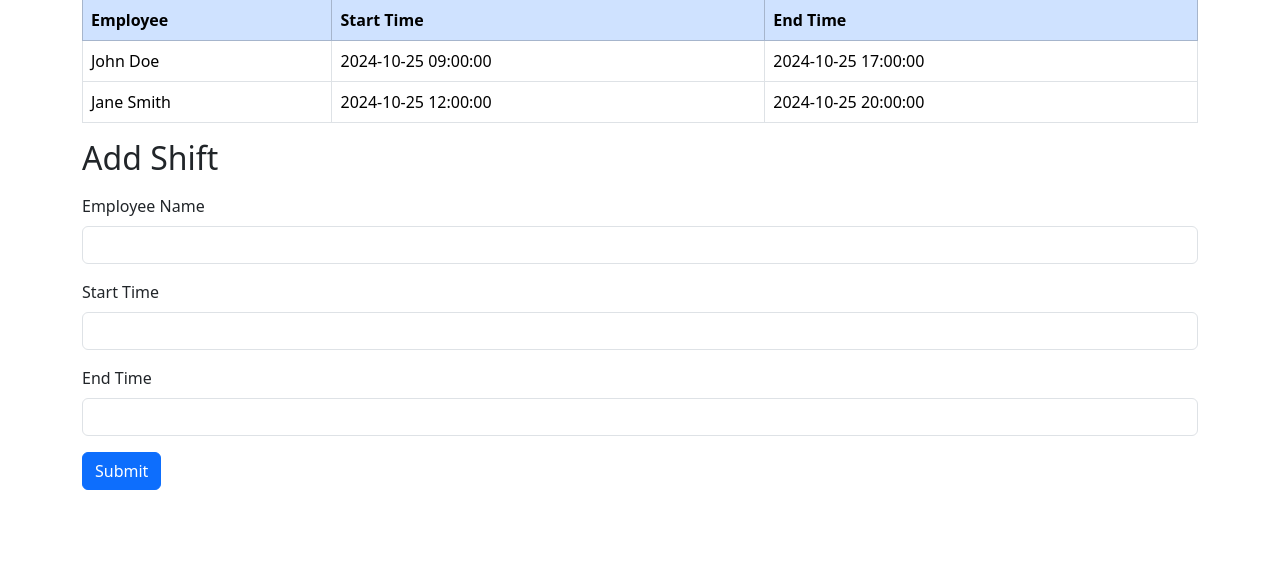
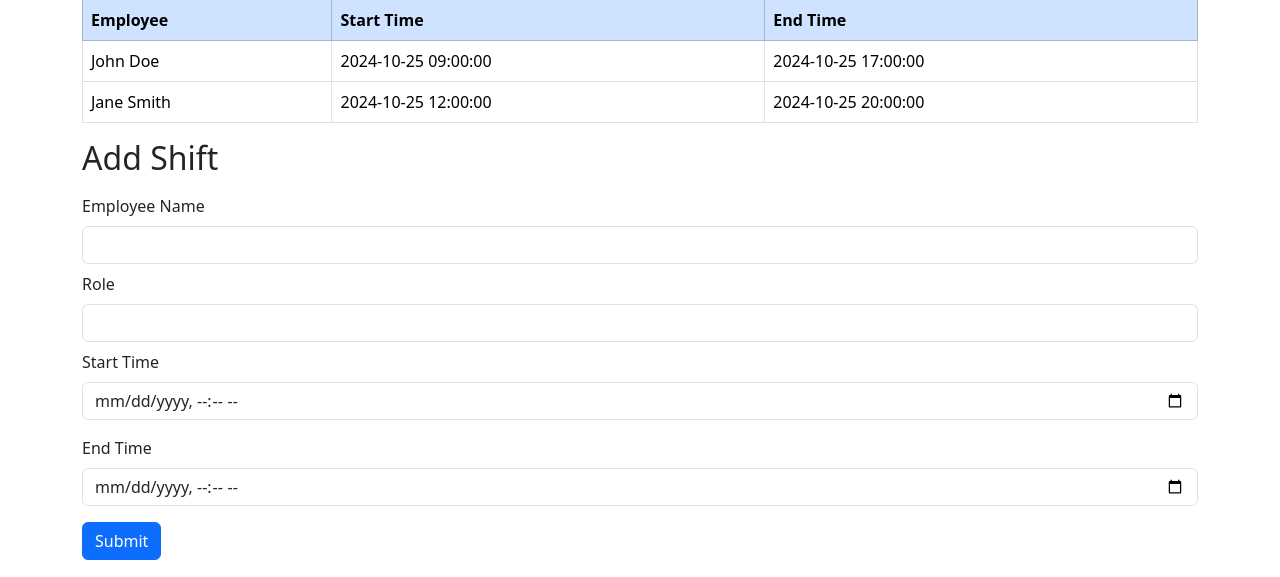
Before and after one commit to swarels/Tech-Assessment, a Flask app: page / in a window 1280 px wide. Shown: the part 223-800 px from the top of the page. Run offline with Flask 3, Linux system fonts and the light colour scheme.

Commit message:
Added role column to the shift information

```diff
--- a/app/forms.py
+++ b/app/forms.py
@@ -4,5 +4,6 @@ from wtforms.validators import InputRequired
 
 class AddShiftForm(FlaskForm):
     name = StringField('Employee Name', validators=[InputRequired()])
-    start_time = DateTimeField('Start Time', validators=[InputRequired()])
-    end_time = DateTimeField('End Time', validators=[InputRequired()])
+    role = StringField('Role', validators=[InputRequired()])
+    start_time = DateTimeField('Start Time', format='%Y-%m-%d %H:%M', validators=[InputRequired()])
+    end_time = DateTimeField('End Time', format='%Y-%m-%d %H:%M', validators=[InputRequired()])
--- a/app/models.py
+++ b/app/models.py
@@ -4,8 +4,6 @@ from app import db
 class Shift(db.Model):
     id = db.Column(db.Integer, primary_key=True)
     employee = db.Column(db.String(100), nullable=False)
+    role = db.Column(db.String(100), nullable=False)
     start_time = db.Column(db.DateTime, nullable=False)
     end_time = db.Column(db.DateTime, nullable=False)
-
-    def __repr__(self):
-        return f'<Shift {self.employee} from {self.start_time} to {self.end_time}>'
--- a/app/routes.py
+++ b/app/routes.py
@@ -18,6 +18,7 @@ def add_shift():
         name = form.name.data
         start_time = form.start_time.data
         end_time = form.end_time.data
+        role = form.role.data
 
         # Add a shift to the database
 
--- a/app/templates/index.html
+++ b/app/templates/index.html
@@ -43,19 +43,24 @@
     <h2 class="mb-3">Add Shift</h2>
     <form method="post" action="{{ url_for('main.add_shift') }}" enctype="multipart/form-data">
         {{ form.csrf_token }}
-        <div class="mb-3">
+        <div class="mb-2">
             <label for="{{ form.name.id }}" class="form-label">{{ form.name.label }}</label>
             {{ form.name(class="form-control") }}
         </div>
+        <div class="mb-2">
+            <label for="{{ form.role.id }}" class="form-label">{{ form.role.label }}</label>
+            {{ form.role(class="form-control") }}
+        </div>
         <div class="mb-3">
             <label for="{{ form.start_time.id }}" class="form-label">{{ form.start_time.label }}</label>
-            {{ form.start_time(class="form-control") }}
+            <input type="datetime-local" name="start_time" id="{{ form.start_time.id }}" class="form-control" required>
         </div>
+
         <div class="mb-3">
             <label for="{{ form.end_time.id }}" class="form-label">{{ form.end_time.label }}</label>
-            {{ form.end_time(class="form-control") }}
+            <input type="datetime-local" name="end_time" id="{{ form.end_time.id }}" class="form-control" required>
         </div>
-        <div class="mb-3">
+        <div class="mb-2">
             <button type="submit" class="btn btn-primary">Submit</button>
         </div>
     </form>
--- a/populatedb.py
+++ b/populatedb.py
@@ -9,11 +9,13 @@ with app.app_context():
 
     shift1 = Shift(
         employee='John Doe',
+        role='Cashier',
         start_time=datetime(2024, 10, 25, 9, 0),
         end_time=datetime(2024, 10, 25, 17, 0)
     )
     shift2 = Shift(
         employee='Jane Smith',
+        role='Manager',
         start_time=datetime(2024, 10, 25, 12, 0),
         end_time=datetime(2024, 10, 25, 20, 0)
     )
```
Also changed, not shown: instance/app.db (added).
